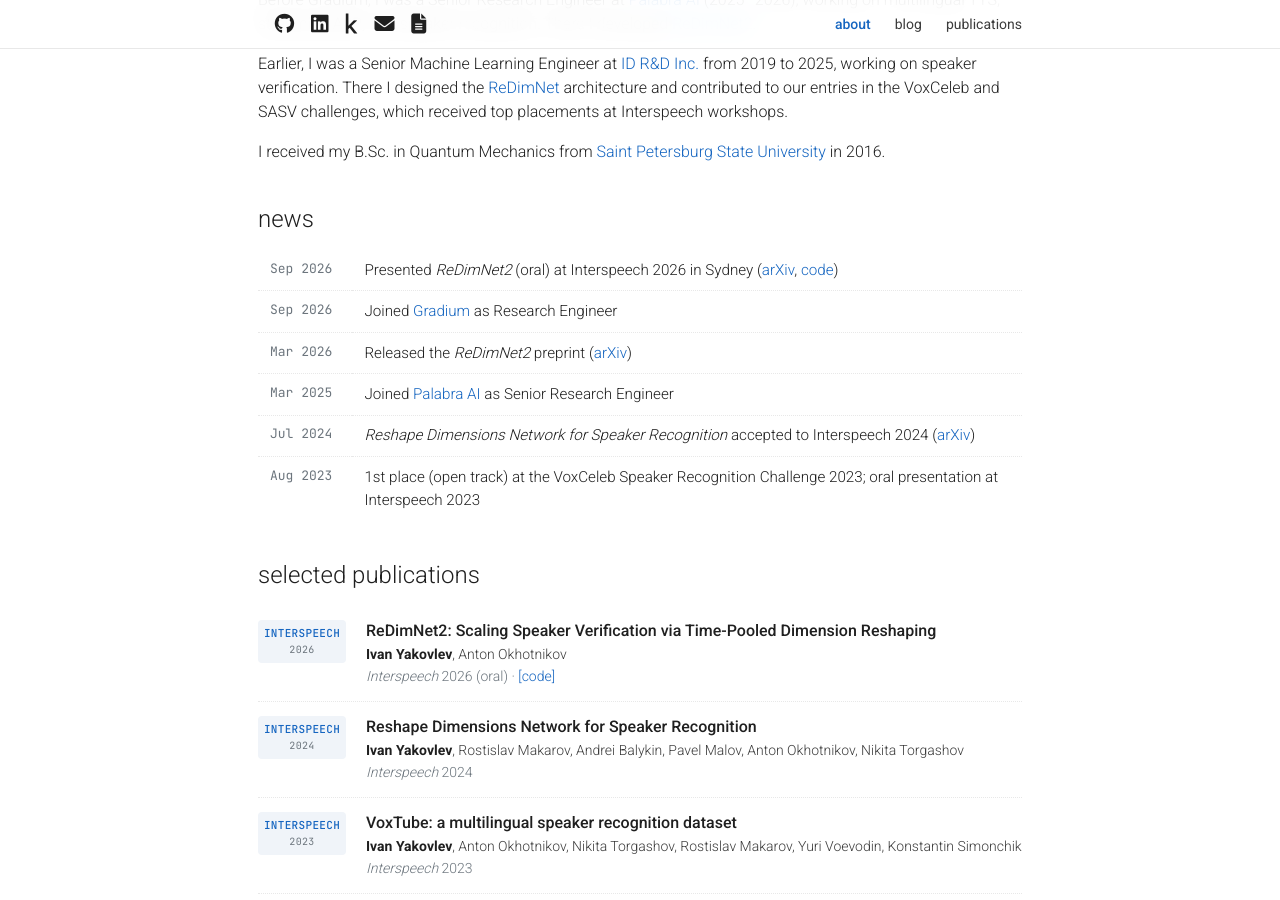
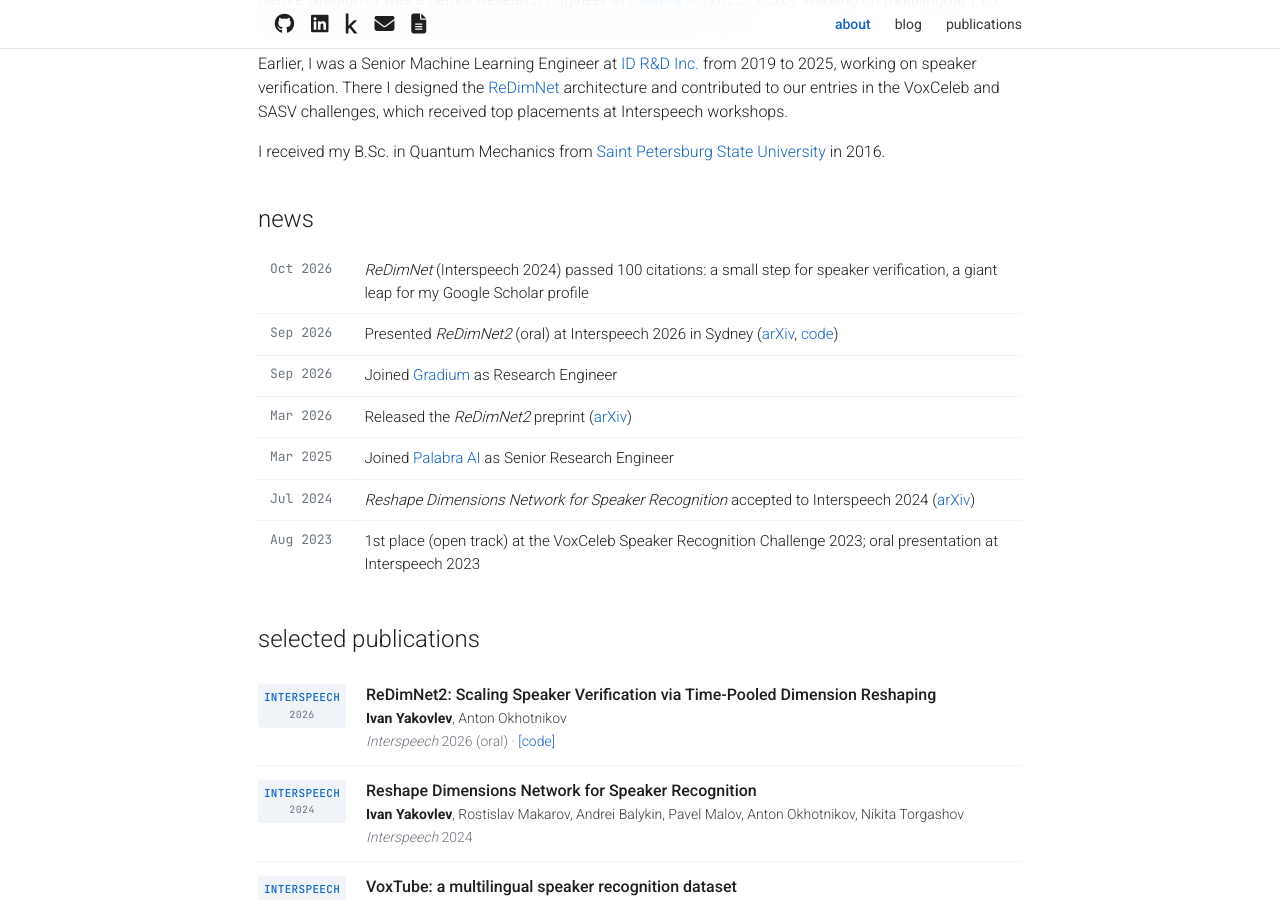
Before and after one commit to vanIvan/vanIvan.github.io, a Jekyll site: the page built from index.md, in a window 1280 px wide and 900 px high, scrolled down 305 px. Built offline with Jekyll 4.4.1, drawn with Linux system fonts in a browser that asks for light colours; a style sheet for code colours, icons or effects is not loaded.

Commit message:
Update CV and add ReDimNet citation milestone
Co-authored-by: Copilot <223556219+Copilot@users.noreply.github.com>

```diff
--- a/_layouts/default.html
+++ b/_layouts/default.html
@@ -23,7 +23,7 @@
           <a href="https://www.linkedin.com/in/ivan-iakovlev/" title="LinkedIn" aria-label="LinkedIn" target="_blank" rel="noopener"><i class="fa-brands fa-linkedin"></i></a>
           <a href="https://www.kaggle.com/ivanid" title="Kaggle" aria-label="Kaggle" target="_blank" rel="noopener"><i class="fa-brands fa-kaggle"></i></a>
           <a href="mailto:ivan@iyakovlev.dev" title="Email" aria-label="Email"><i class="fa-solid fa-envelope"></i></a>
-          <a href="{{ '/references/Ivan%20Yakovlev%20CV.pdf' | relative_url }}" title="Curriculum Vitae" aria-label="CV (PDF)" target="_blank" rel="noopener"><i class="fa-solid fa-file-lines"></i></a>
+          <a href="{{ '/references/Ivan_Yakovlev_CV.pdf' | relative_url }}" title="Curriculum Vitae" aria-label="CV (PDF)" target="_blank" rel="noopener"><i class="fa-solid fa-file-lines"></i></a>
         </div>
         <div class="nav-links">
           <a href="{{ '/' | relative_url }}" class="nav-link{% if page.url == '/' %} active{% endif %}">about</a>
--- a/index.md
+++ b/index.md
@@ -20,6 +20,7 @@ I received my B.Sc. in Quantum Mechanics from [Saint Petersburg State University
 
 <div class="news" markdown="1">
 
+| Oct 2026 | *ReDimNet* (Interspeech 2024) passed 100 citations: a small step for speaker verification, a giant leap for my Google Scholar profile |
 | Sep 2026 | Presented *ReDimNet2* (oral) at Interspeech 2026 in Sydney ([arXiv](https://arxiv.org/abs/2603.11841), [code](https://github.com/PalabraAI/redimnet2)) |
 | Sep 2026 | Joined [Gradium](https://gradium.ai) as Research Engineer |
 | Mar 2026 | Released the *ReDimNet2* preprint ([arXiv](https://arxiv.org/abs/2603.11841)) |
```
Also changed, not shown: 2 other files.
